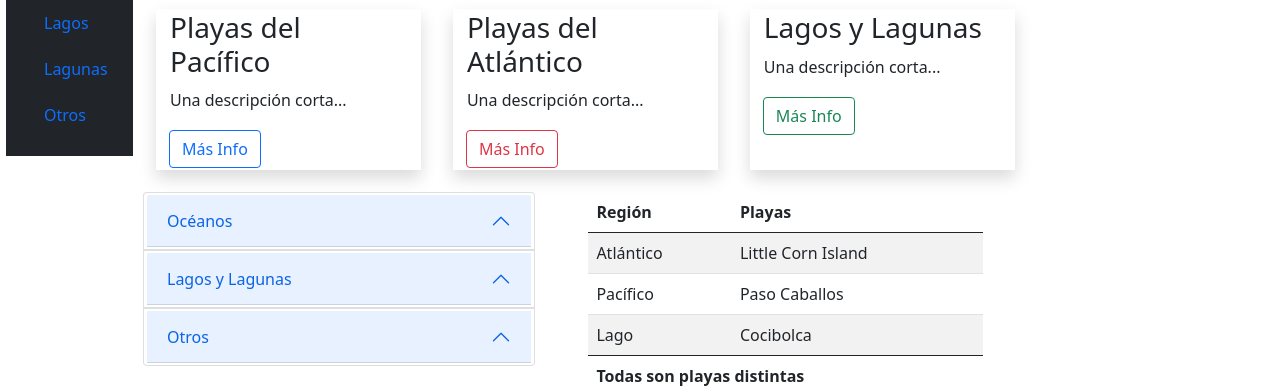
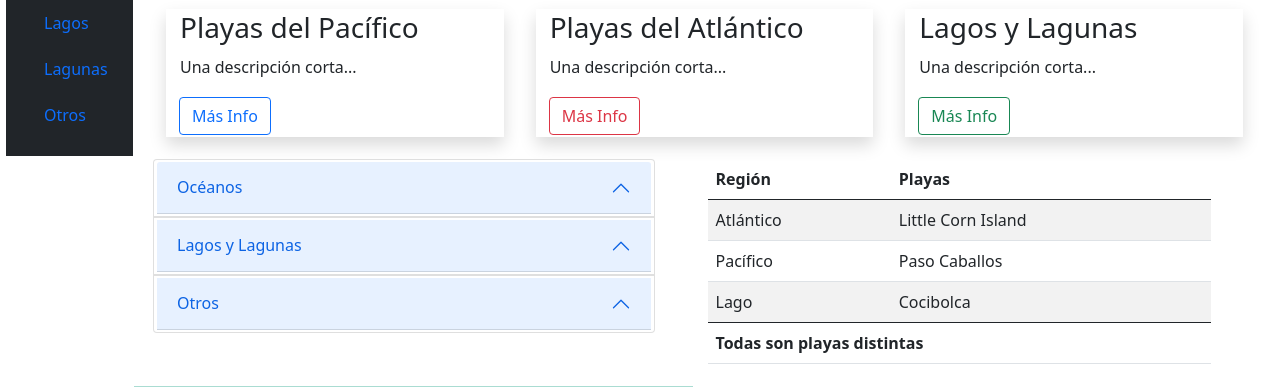
Before and after one commit to LeonelOrochena/PLayas_BT, a plain HTML site: page index.html in a window 1280 px wide. Shown: the part 193-585 px from the top of the page. Drawn offline with nearby package versions, Linux system fonts and the light colour scheme.

Commit message:
Ahí vamos

```diff
--- a/index.html
+++ b/index.html
@@ -76,7 +76,7 @@ integrity="sha384-j0CNLUeiqtyaRmlzUHCPZ+Gy5fQu0dQ6eZ/xAww941Ai1SxSY+0EQqNXNE6DZi
 
         </article>
         <!--Contenido central-->
-        <main id="central" class="d-flex flex-column justify-content-center">
+        <main id="central" class="d-flex flex-column justify-content-center container-fluid">
             <header id="banner">
                 <h2 class="h2">Las exóticas playas de Nicaragua</h2>
             </header>
```
